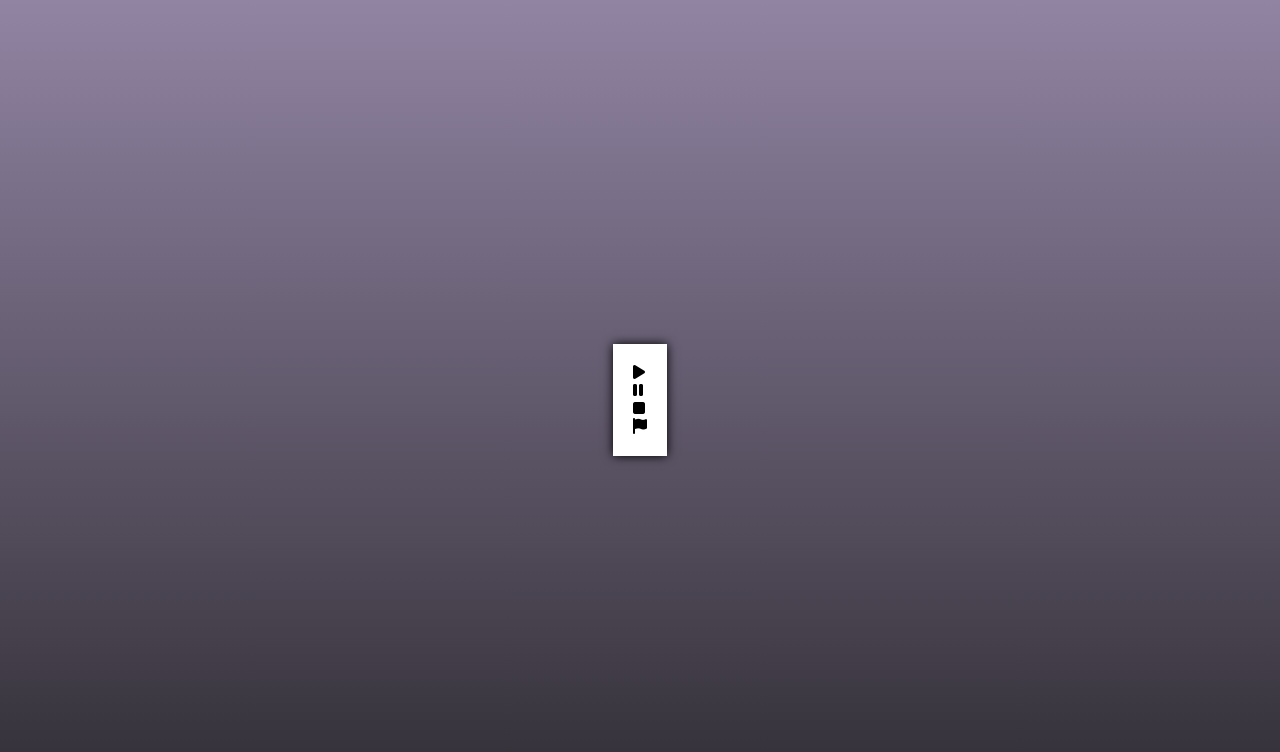
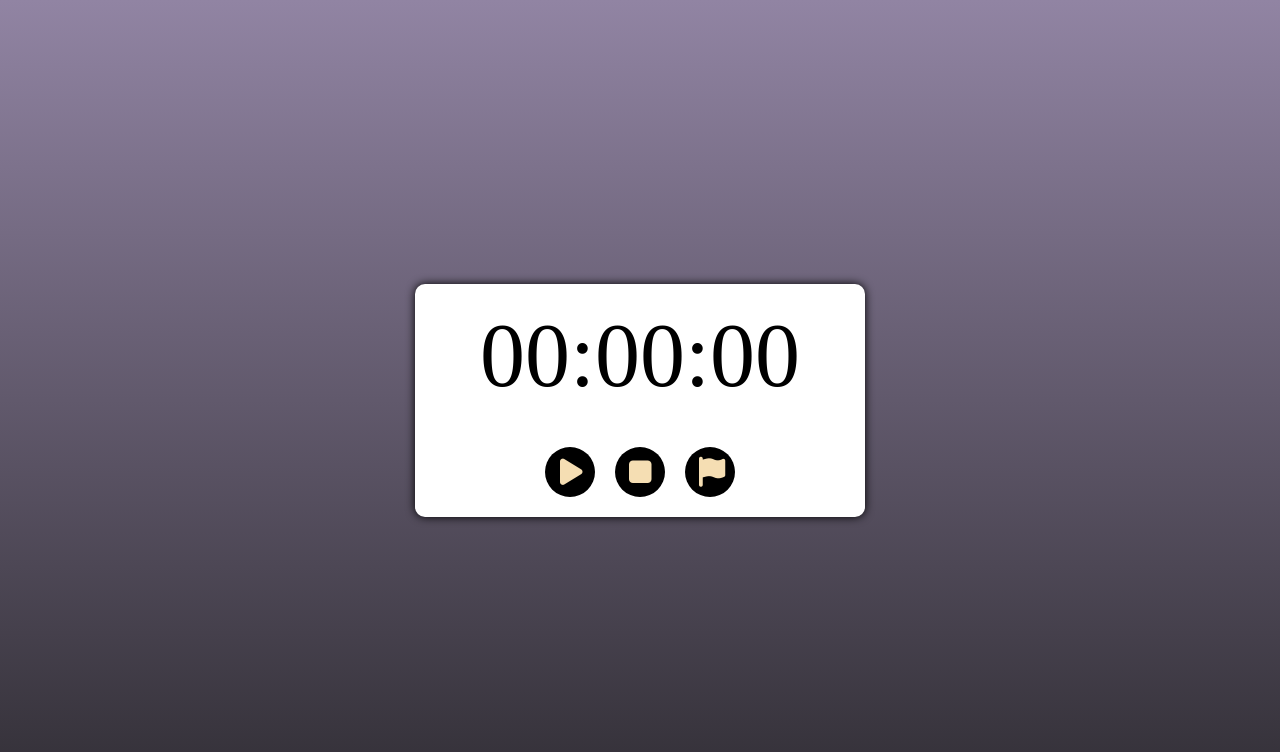
Before and after one commit to varunarora137/js_assignments, a plain HTML site: page stopwatch/index.html in a window 1280 px wide. Drawn offline with Linux system fonts and the light colour scheme.

Commit message:
modified digital-clock

```diff
--- a/digital-clock/index.js
+++ b/digital-clock/index.js
@@ -18,7 +18,7 @@ document.addEventListener("DOMContentLoaded", () => {
     hour.innerText = `${String(hours).padStart(2, "0")}`;
     minute.innerHTML = `${String(minutes).padStart(2, "0")}`;
     second.innerText = `${String(seconds).padStart(2, "0")}`;
-    night.innerText = `${pm && "PM"}`;
+    night.innerText = `${pm ? "PM" : "AM"}`;
 
     const secOffset = 1075 - seconds * 17.9; // 1075/60=17.9
     line3.style.strokeDashoffset = secOffset;
--- a/stopwatch/index.html
+++ b/stopwatch/index.html
@@ -13,9 +13,11 @@
   <body>
     <div class="container">
       <div class="time">
-        <div class="minutes"></div>
-        <div class="seconds"></div>
-        <div class="miliseconds"></div>
+        <div class="minutes">00</div>
+        <div>:</div>
+        <div class="seconds">00</div>
+        <div>:</div>
+        <div class="miliseconds">00</div>
       </div>
       <div class="buttons">
         <div class="circle circle1"><i class="fa-solid fa-play"></i></div>
--- a/stopwatch/syles.css
+++ b/stopwatch/syles.css
@@ -15,4 +15,40 @@ body {
   background-color: white;
   box-shadow: 0 0 10px black;
   padding: 20px;
+  border-radius: 10px;
+  width: 450px;
 }
+.time {
+  display: flex;
+  width: 100%;
+  justify-content: center;
+  font-size: 90px;
+  margin-bottom: 40px;
+}
+.buttons {
+  display: flex;
+  width: 100%;
+  justify-content: center;
+  gap: 20px;
+}
+.circle {
+  height: 50px;
+  width: 50px;
+  border-radius: 50%;
+  background-color: black;
+  color: wheat;
+  font-size: 30px;
+  position: relative;
+}
+i {
+  position: absolute;
+  top: 10px;
+  left: 15px;
+}
+.circle2 {
+  display: none;
+}
+.circle3 i,
+.circle4 i {
+  left: 14px;
+}
```
